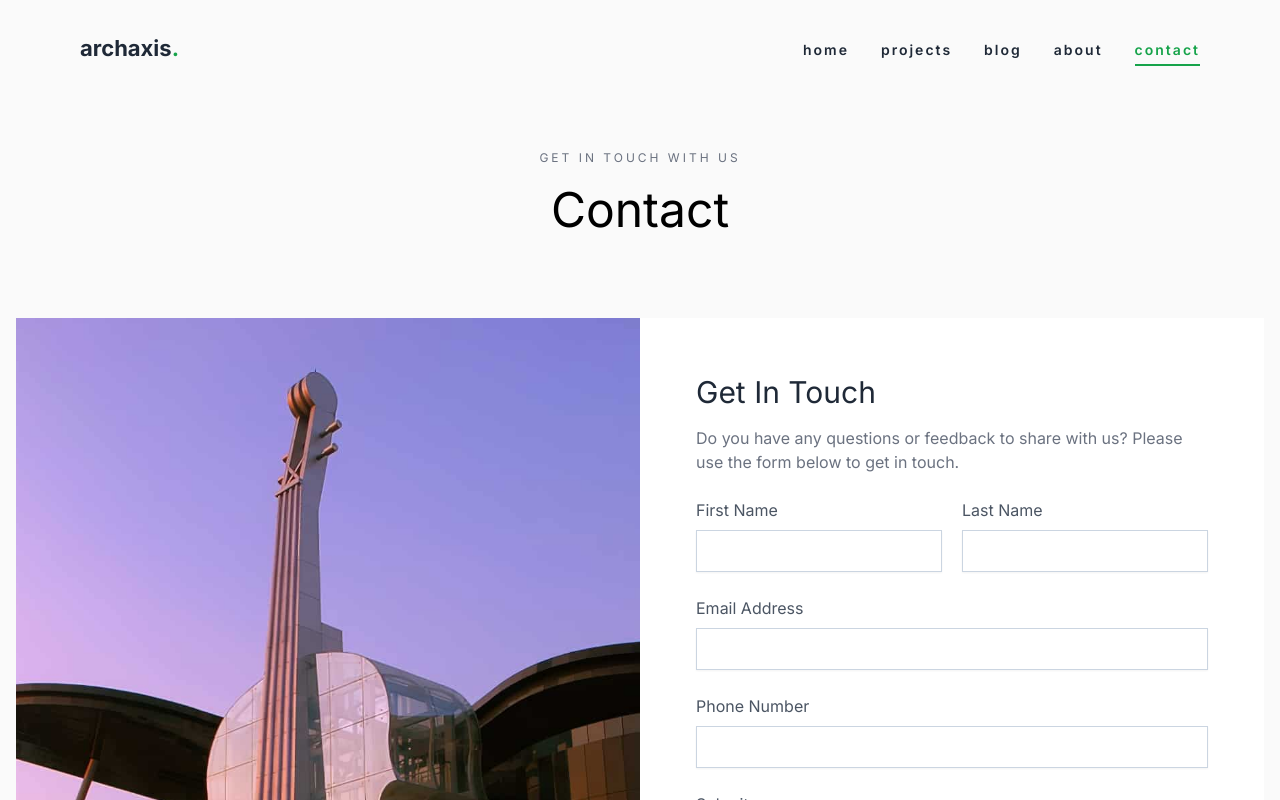
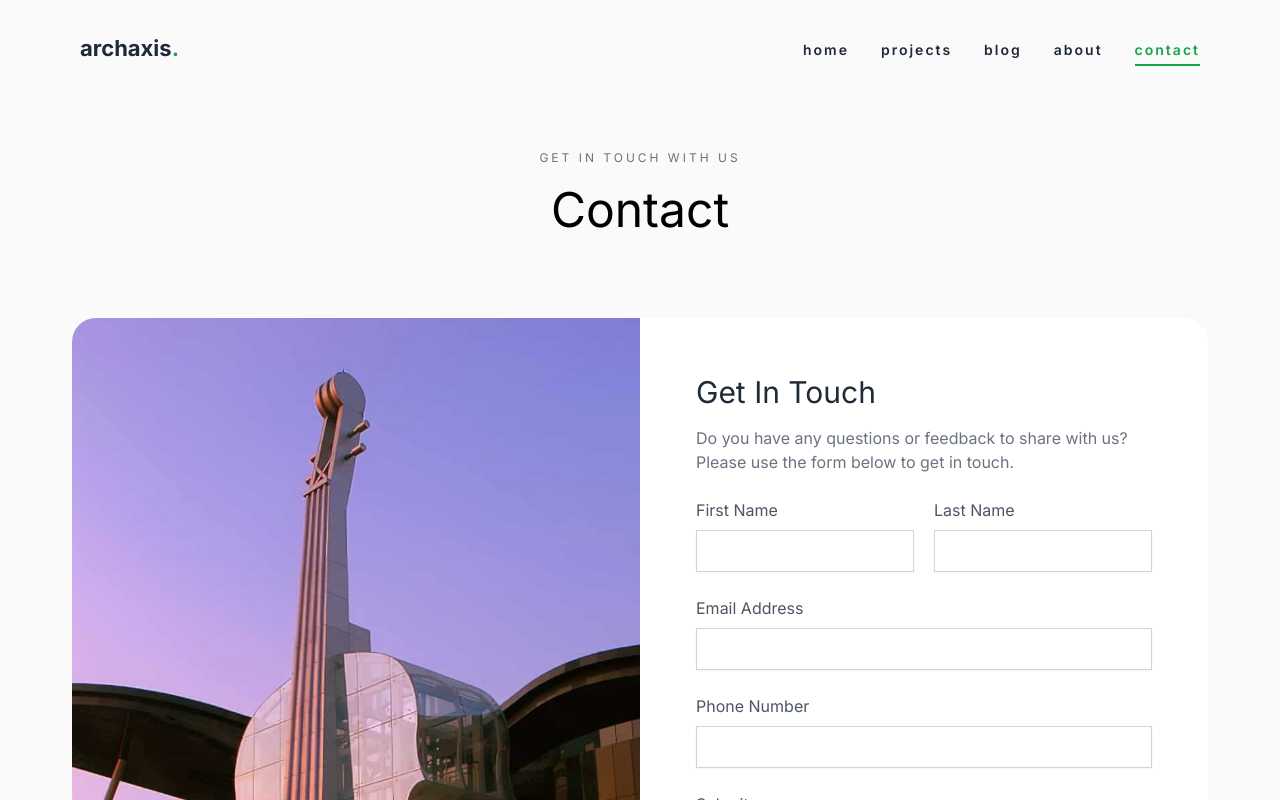
Before and after one commit to aliramazanov/archaxis, a Next.js app: page /contact in a window 1280 px wide. Shown: the top 800 px of the page. Built offline with nearby package versions, Linux system fonts and the light colour scheme.

Commit message:
project finalized

```diff
--- a/src/app/contact/page.tsx
+++ b/src/app/contact/page.tsx
@@ -1,8 +1,6 @@
+import ContactForm from "@/components/ContactForm";
+import Hero from "@/components/PagesHero";
 import React from "react";
-import Link from "next/link";
-import Image from "next/image";
-import Hero from "@/components/PagesHero";
-import ContactForm from "@/components/ContactForm";
 
 const page = () => {
   return (
--- a/src/components/ContactForm.tsx
+++ b/src/components/ContactForm.tsx
@@ -17,21 +17,21 @@ const ContactForm: React.FC<PropTypes> = ({ className }) => {
         },
       }}
       viewport={{ once: true }}
-      className={className}
+      className={`${className} `}
     >
       <div className="container px-4 mx-auto">
-        <div className="lg:flex items-stretch mb-32">
+        <div className="lg:flex items-stretch mb-32 px-14">
           <div className="lg:w-6/12 flex-1">
             <Image
               src={"/project5.jpg"}
               width={1000}
               height={600}
               alt="Image"
-              className="object-cover object-center max-w-full h-full bg-white"
+              className="lg:rounded-tl-3xl lg:rounded-bl-3xl object-cover object-center max-w-full h-full bg-white"
             />
           </div>
-          <div className="lg:w-6/12 flex-1">
-            <form className="p-14 bg-white h-full">
+          <div className="lg:w-6/12 flex-1 ">
+            <form className="p-14 bg-white h-full lg:rounded-tr-3xl lg:rounded-br-3xl">
               <h2 className="text-gray-800 mb-4 text-3xl">Get In Touch</h2>
               <p className="text-gray-500 mb-6">
                 Do you have any questions or feedback to share with us? Please
--- a/src/components/Navigation.tsx
+++ b/src/components/Navigation.tsx
@@ -138,7 +138,7 @@ const Navigation: React.FC = () => {
                       <div className="border-t border-gray-200 px-4 py-6 sm:px-6">
                         <div>
                           <Link
-                            className="block text-center text-xs tracking-[2px] font-bold bg-violet-600 hover:bg-violet-800 py-4 px-5 mr-28 text-white"
+                            className="block text-center text-xs tracking-[2px] font-bold bg-green-500 hover:bg-green-800 py-4 px-5 mr-28 text-white"
                             href={"/contact"}
                           >
                             Contact Us
```
